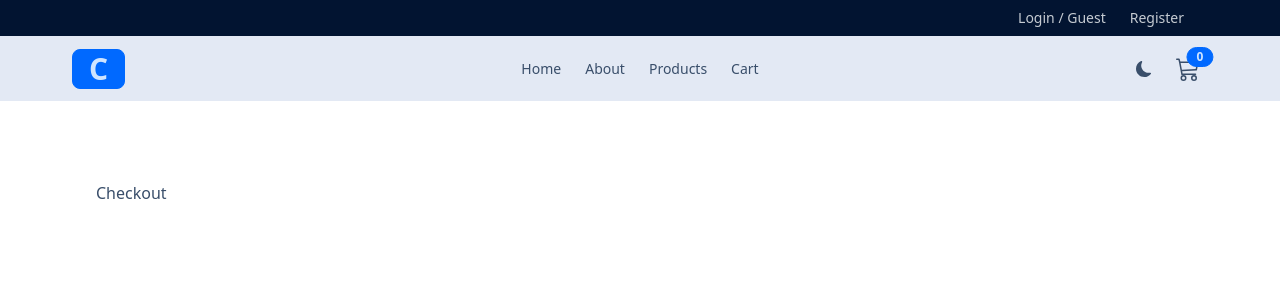
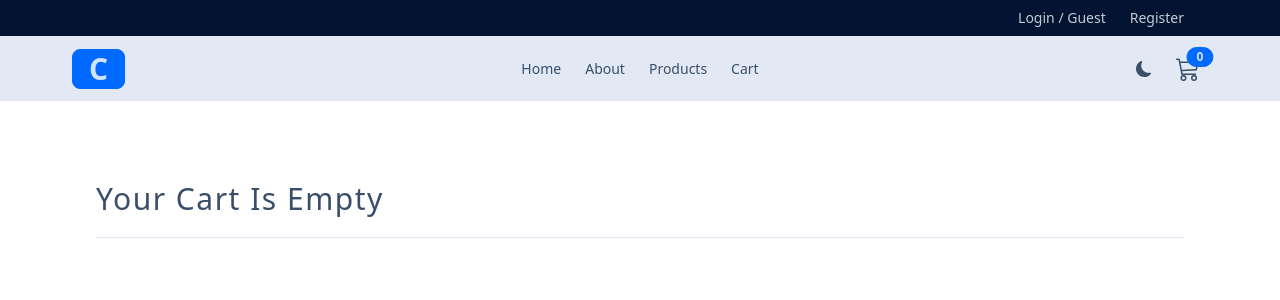
Before and after one commit to omarehab24/comfy-store-react, a React (Vite) app: page /checkout in a window 1280 px wide. Shown: the top 300 px of the page. Built offline with nearby package versions, Linux system fonts and the light colour scheme.

Commit message:
Create CheckoutForm and setup checkout component

```diff
--- /dev/null
+++ b/src/components/CheckoutForm.jsx
@@ -0,0 +1,6 @@
+function CheckoutForm() {
+  return (
+    <div>CheckoutForm</div>
+  )
+}
+export default CheckoutForm
--- a/src/pages/Checkout.jsx
+++ b/src/pages/Checkout.jsx
@@ -1,9 +1,20 @@
+import { useSelector } from 'react-redux';
+import { CheckoutForm, SectionTitle, CartTotals } from '../components';
+
 const Checkout = () => {
-    return (
-      <div>
-        <h1>Checkout</h1>
-      </div>
-    );
-  };
+  const cartTotal = useSelector(state => state.cartState.cartTotal);
 
-  export default Checkout;
+  if (cartTotal === 0) {
+    return <SectionTitle text="Your cart is empty" />;
+  }
+
+  return <>
+    <SectionTitle text="Place your order" />
+    <div className='mt-8 grid gap-8 md:grid-cols-2 items-start'>
+      <CheckoutForm />
+      <CartTotals />
+    </div>
+  </>
+};
+
+export default Checkout;
```
Also changed, not shown: src/components/index.js (+15 -14 lines).
